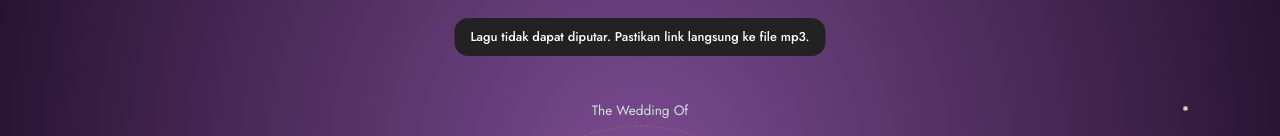
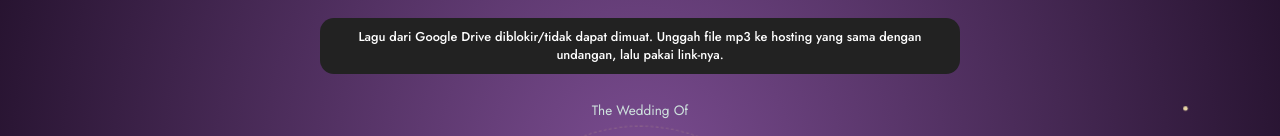
Before and after one commit to info-apps/invitation, a plain HTML site: page u/fifi-ari.html in a window 1280 px wide. Both pictures are taken after a click on the button "Buka Undangan". Shown: the top 136 px of the page. Drawn offline with nearby package versions, Linux system fonts and the light colour scheme; grey boxes are pictures that could not be loaded.

Commit message:
Update music source handling in mus function

```diff
--- a/u/fifi-ari.html
+++ b/u/fifi-ari.html
@@ -503,12 +503,12 @@ function mus(u){
   u = (u || "").trim(); if (!u) return null;
   if (/spotify\.com|music\.apple\.com|soundcloud\.com/i.test(u)) return {bad:1};
   var y = /(?:youtu\.be\/|youtube\.com\/(?:watch\?(?:[^#]*&)?v=|embed\/|shorts\/|live\/))([\w-]{11})/.exec(u); if (y) return {yt:y[1]};
-  var g = /drive\.google\.com\/(?:file\/d\/|open\?id=|uc\?(?:[^#]*&)?id=)([\w-]+)/.exec(u); if (g) return {src:"https://drive.google.com/uc?export=download&id=" + g[1]};
+  var g = /drive\.google\.com\/(?:file\/d\/|open\?id=|uc\?(?:[^#]*&)?id=)([\w-]+)/.exec(u); if (g) return {src:"https://drive.usercontent.google.com/download?id=" + g[1] + "&export=download&confirm=t", alt:["https://drive.google.com/uc?export=download&id=" + g[1], "https://docs.google.com/uc?export=download&id=" + g[1]], drive:1};
   var d = /^(https?:\/\/(?:www\.)?dropbox\.com\/[^?#]+)/.exec(u); if (d) return {src:d[1] + "?raw=1"};
   var h = /^https:\/\/github\.com\/([^\/]+)\/([^\/]+)\/blob\/([^?#]+)/.exec(u); if (h) return {src:"https://raw.githubusercontent.com/" + h[1] + "/" + h[2] + "/" + h[3]};
   return {src:u};
 }
-var MU = mus(CFG.music), audio = null, ytf = null, playing = false;
+var MU = mus(CFG.music), audio = null, ytf = null, playing = false, altI = 0;
 function note(t){var n=document.createElement("div");n.textContent=t;n.style.cssText="position:fixed;left:50%;top:18px;transform:translateX(-50%);max-width:88vw;background:#222;color:#fff;font:500 .8rem/1.4 var(--sans);padding:10px 16px;border-radius:14px;z-index:99;text-align:center";document.body.appendChild(n);setTimeout(function(){n.remove()},4500)}
 function sync(){$("music").classList.toggle("spin",playing)}
 function ytCmd(f){if(ytf&&ytf.contentWindow)ytf.contentWindow.postMessage(JSON.stringify({event:"command",func:f,args:""}),"*")}
@@ -519,7 +519,7 @@ function playM(){
     else ytCmd("playVideo");
     playing = true;
   } else {
-    if (!audio) { audio = new Audio(); audio.loop = true; audio.preload = "auto"; audio.onerror = function(){ playing = false; sync(); note("Lagu tidak dapat diputar. Pastikan link langsung ke file mp3."); }; audio.src = MU.src; }
+    if (!audio) { audio = new Audio(); audio.loop = true; audio.preload = "auto"; audio.onerror = function(){ if (MU.alt && altI < MU.alt.length) { audio.src = MU.alt[altI++]; var q = audio.play(); if (q && q.catch) q.catch(function(){}); return; } playing = false; sync(); note(MU.drive ? "Lagu dari Google Drive diblokir/tidak dapat dimuat. Unggah file mp3 ke hosting yang sama dengan undangan, lalu pakai link-nya." : "Lagu tidak dapat diputar. Pastikan link langsung ke file mp3."); }; audio.src = MU.src; }
     playing = true; var pr = audio.play(); if (pr && pr.catch) pr.catch(function(){ playing = false; sync(); });
   }
   sync();
```
